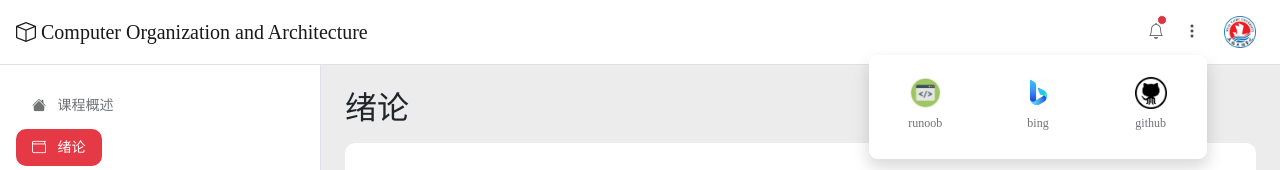
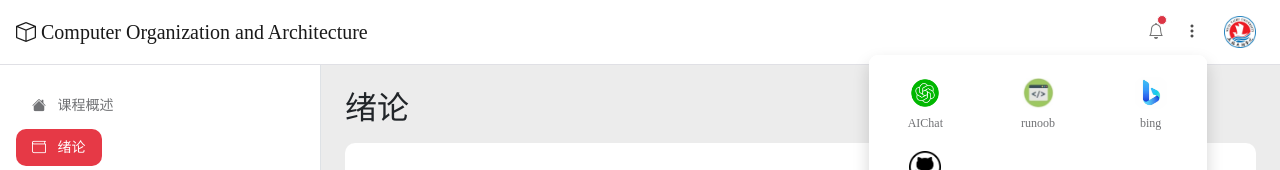
Before and after one commit to wang-wxu/coa, a plain HTML site: page section11.html in a window 1280 px wide. Both pictures are taken after a click on the button 1192 px from the left and 32 px from the top of the page. Shown: the top 170 px of the page. Drawn offline with Linux system fonts and the light colour scheme; a web font is replaced by a local one.

Commit message:
20200609

```diff
--- a/section11.html
+++ b/section11.html
@@ -121,6 +121,13 @@ Bootstrap 5 Dashboard Admin Template
           <div class="dropdown-menu dropdown-menu-social bg-white shadow">
             <div class="container">
               <div class="row">
+                <div class="col-lg-4 col-md-4 col-4">
+                  <a class="dropdown-item text-center" href="https://www.doubao.com/bot/3T9XIP2n" target="_blank">
+                    <img src="images/social/chatgpt-logo.jpg" class="profile-image img-fluid" alt="" />
+                    <span class="d-block">AIChat</span>
+                  </a>
+                </div>
+
                 <div class="col-lg-4 col-md-4 col-4">
                   <a class="dropdown-item text-center" href="https://www.runoob.com/">
                     <img src="images/social/runoob.png" class="profile-image img-fluid" alt="" />
```
Also changed, not shown: index.html (+7 -0 lines), section22.html (+7 -0 lines), section33.html (+7 -0 lines), section44.html (+7 -0 lines), section55.html (+7 -0 lines), images/social/chatgpt-logo.jpg (added).
